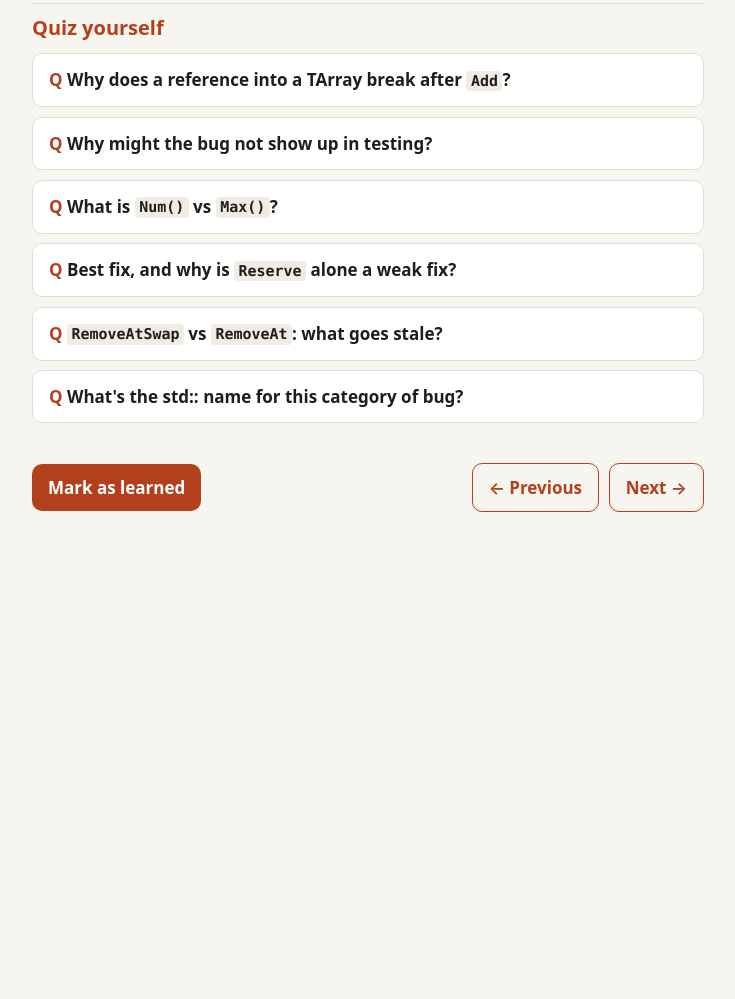
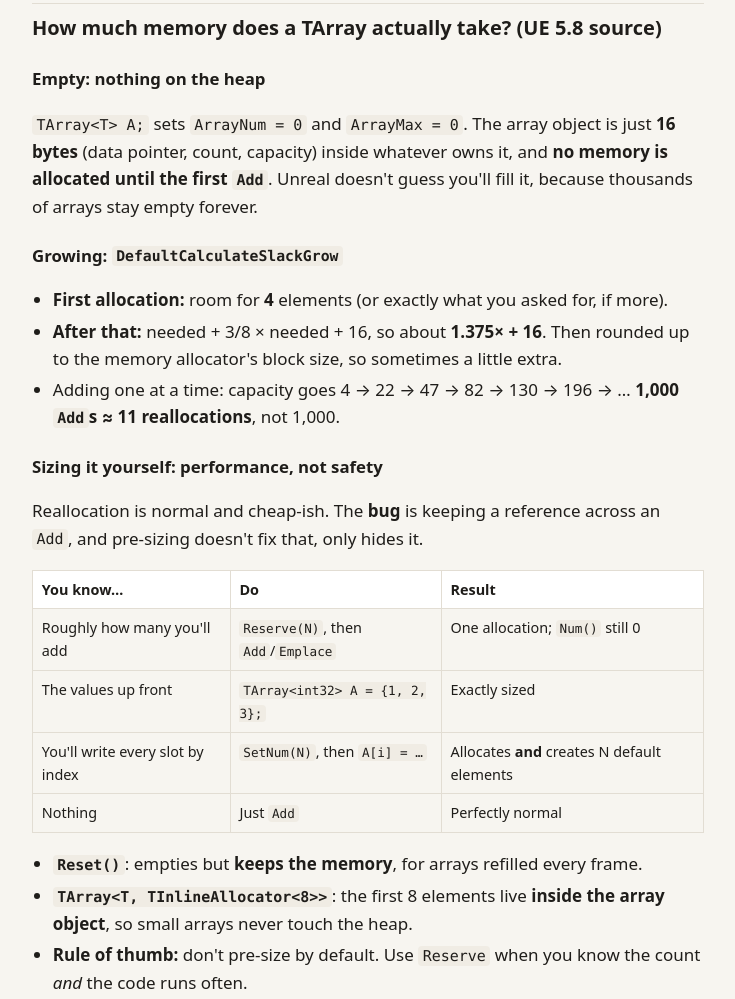
Before and after one commit to guymellsop/study-notes, a plain HTML site: page cpp/containers-move.html in a window 1280 px wide. Shown: the part 1707-2706 px from the top of the page, without its empty margins (272-1007 px from the left). Before the commit the page ends 2283 px from the top, so only its background shows below. Drawn offline with Linux system fonts and the light colour scheme.

Commit message:
Add TArray allocation and growth section, from the UE 5.8 source
Co-Authored-By: Claude Opus 5.5 <noreply@anthropic.com>

```diff
--- a/cpp/containers-move.html
+++ b/cpp/containers-move.html
@@ -62,6 +62,38 @@ fixing it.</li>
 changes. An array-of-structs design would have had exactly this bug."</p>
 </div>
 
+<h2>How much memory does a TArray actually take? (UE 5.8 source)</h2>
+<h3>Empty: nothing on the heap</h3>
+<p><code>TArray&lt;T&gt; A;</code> sets <code>ArrayNum = 0</code> and <code>ArrayMax = 0</code>. The array object is just
+<b>16 bytes</b> (data pointer, count, capacity) inside whatever owns it, and <b>no memory is allocated until the first
+<code>Add</code></b>. Unreal doesn't guess you'll fill it, because thousands of arrays stay empty forever.</p>
+
+<h3>Growing: <code>DefaultCalculateSlackGrow</code></h3>
+<ul>
+<li><b>First allocation:</b> room for <b>4</b> elements (or exactly what you asked for, if more).</li>
+<li><b>After that:</b> needed + 3/8 × needed + 16, so about <b>1.375× + 16</b>. Then rounded up to the memory allocator's
+block size, so sometimes a little extra.</li>
+<li>Adding one at a time: capacity goes 4 → 22 → 47 → 82 → 130 → 196 → … <b>1,000 <code>Add</code>s ≈ 11 reallocations</b>,
+not 1,000.</li>
+</ul>
+
+<h3>Sizing it yourself: performance, not safety</h3>
+<p>Reallocation is normal and cheap-ish. The <b>bug</b> is keeping a reference across an <code>Add</code>, and pre-sizing doesn't
+fix that, only hides it.</p>
+<div class="table-wrap"><table>
+<tr><th>You know…</th><th>Do</th><th>Result</th></tr>
+<tr><td>Roughly how many you'll add</td><td><code>Reserve(N)</code>, then <code>Add</code>/<code>Emplace</code></td><td>One allocation; <code>Num()</code> still 0</td></tr>
+<tr><td>The values up front</td><td><code>TArray&lt;int32&gt; A = {1, 2, 3};</code></td><td>Exactly sized</td></tr>
+<tr><td>You'll write every slot by index</td><td><code>SetNum(N)</code>, then <code>A[i] = …</code></td><td>Allocates <b>and</b> creates N default elements</td></tr>
+<tr><td>Nothing</td><td>Just <code>Add</code></td><td>Perfectly normal</td></tr>
+</table></div>
+<ul>
+<li><b><code>Reset()</code></b>: empties but <b>keeps the memory</b>, for arrays refilled every frame.</li>
+<li><b><code>TArray&lt;T, TInlineAllocator&lt;8&gt;&gt;</code></b>: the first 8 elements live <b>inside the array object</b>, so small
+arrays never touch the heap.</li>
+<li><b>Rule of thumb:</b> don't pre-size by default. Use <code>Reserve</code> when you know the count <i>and</i> the code runs often.</li>
+</ul>
+
 <section class="quiz">
 <h2>Quiz yourself</h2>
 <details class="q"><summary>Why does a reference into a TArray break after <code>Add</code>?</summary>
@@ -76,6 +108,18 @@ changes. An array-of-structs design would have had exactly this bug."</p>
 <div class="a"><p>RemoveAt shifts every later element down one. RemoveAtSwap moves the last element into the hole (faster, changes order). Both invalidate stored indices for the moved elements.</p></div></details>
 <details class="q"><summary>What's the std:: name for this category of bug?</summary>
 <div class="a"><p>Iterator (and reference/pointer) invalidation, e.g. <code>std::vector::push_back</code> reallocating.</p></div></details>
+<details class="q"><summary>How much heap memory does an empty <code>TArray</code> allocate?</summary>
+<div class="a"><p>None. The array object is 16 bytes (pointer, count, capacity), and nothing is allocated until the first Add.</p></div></details>
+<details class="q"><summary>How big is the first allocation, and how does it grow after?</summary>
+<div class="a"><p>Room for 4 (or what you asked for, if more), then about 1.375× + 16 each time, rounded up to the allocator's block size.</p></div></details>
+<details class="q"><summary>Roughly how many reallocations for 1,000 single <code>Add</code>s?</summary>
+<div class="a"><p>About 11. Growth is proportional, not one at a time.</p></div></details>
+<details class="q"><summary><code>Reserve(N)</code> vs <code>SetNum(N)</code>?</summary>
+<div class="a"><p>Reserve: capacity only, Num stays 0. SetNum: capacity plus N real default-constructed elements.</p></div></details>
+<details class="q"><summary>Does pre-sizing an array fix the dangling-reference bug?</summary>
+<div class="a"><p>No. It only avoids reallocation for that count, which hides the bug until the size changes. Pre-sizing is a performance tool.</p></div></details>
+<details class="q"><summary>What does <code>TInlineAllocator&lt;8&gt;</code> do?</summary>
+<div class="a"><p>Stores the first 8 elements inside the array object itself, so small arrays need no heap allocation.</p></div></details>
 </section>
 
 <div class="page-end"></div>
```
